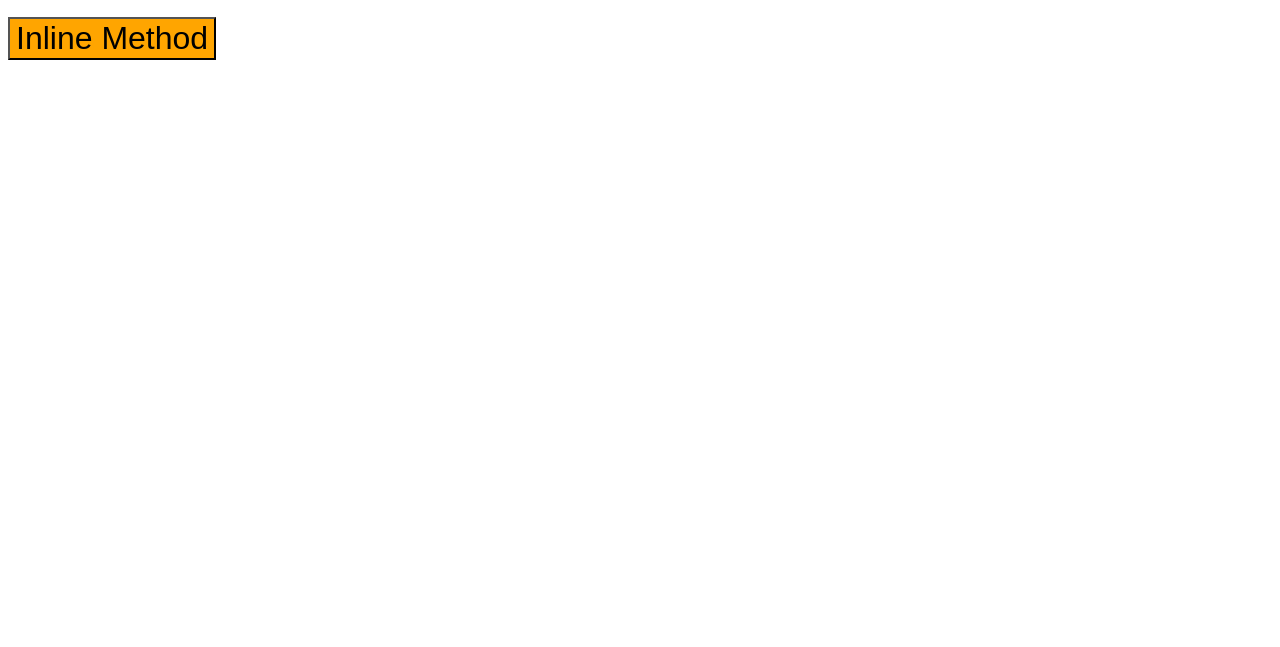
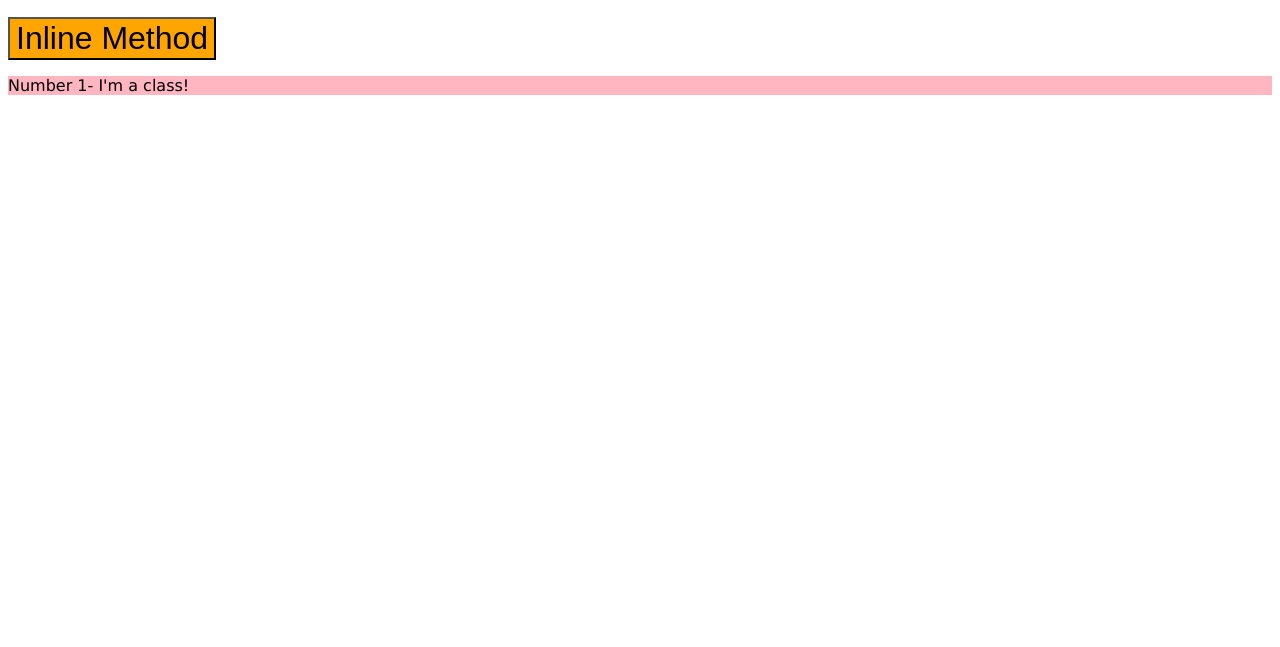
Before and after one commit to Majok-Bol/The-Odin-Project-CSS-exercises, a plain HTML site: page index.html in a window 1280 px wide. Shown: the part 153-800 px from the top of the page. Drawn offline with Linux system fonts and the light colour scheme.

Commit message:
number 1 styling

```diff
--- a/index.css
+++ b/index.css
@@ -5,3 +5,7 @@
   color: white;
   font-weight: bold;
 }
+.number {
+  background-color: lightpink;
+  font-family: Verdana, Devaju sans, serif;
+}
--- a/index.html
+++ b/index.html
@@ -24,5 +24,8 @@
     <div>
         <button style="background-color:orange; font-size: 32px;">Inline Method</button>
     </div>
+    <div>
+        <p class="number">Number 1- I'm a class!</p>
+    </div>
   </body>
 </html>
```
